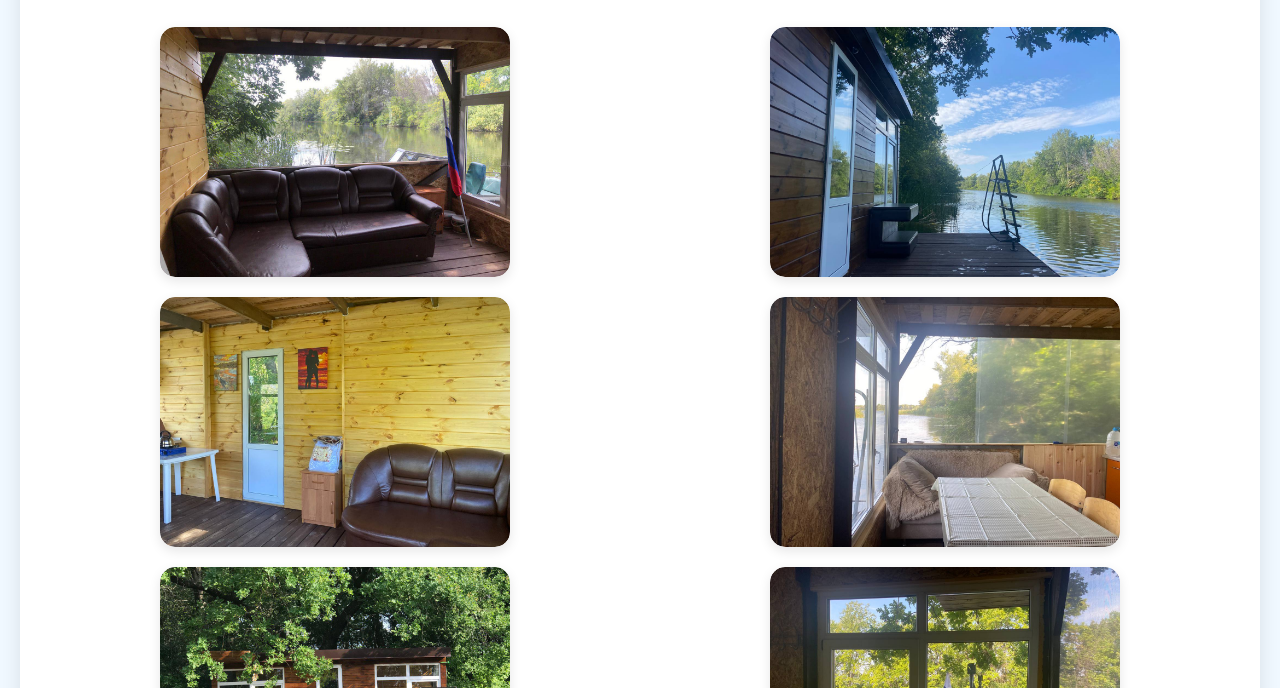
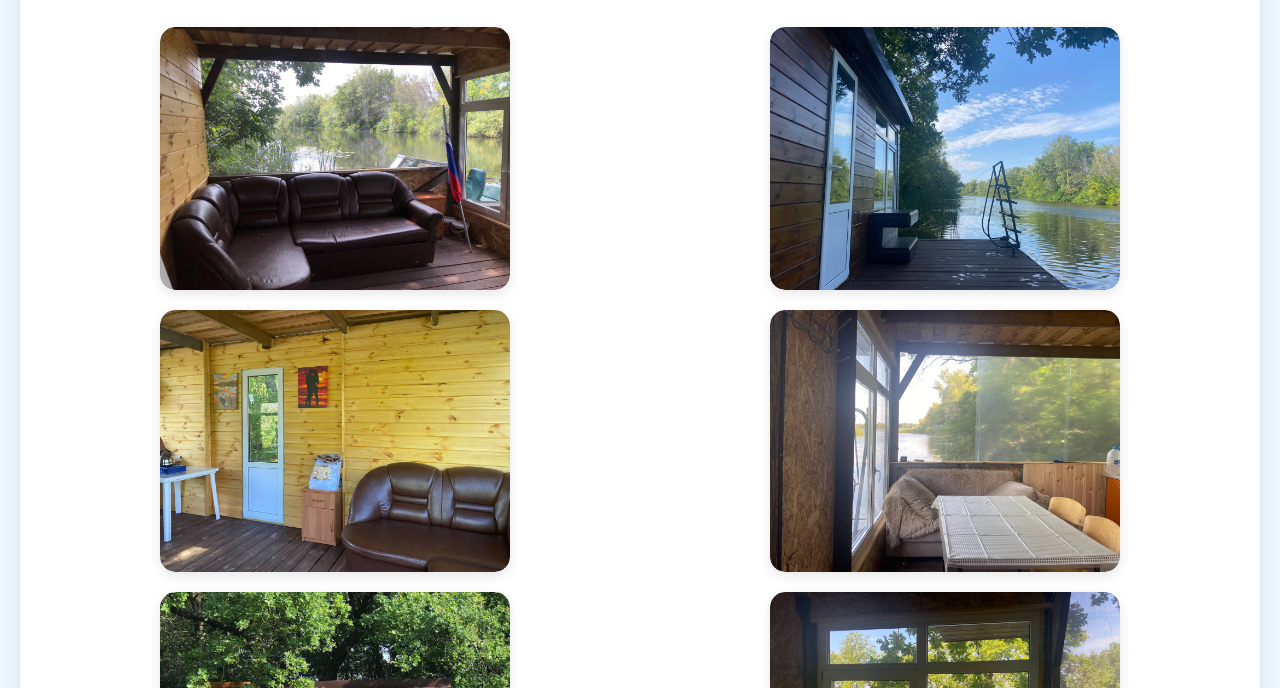
Before and after one commit to mmshop263-ctrl/panton, a plain HTML site: page index.html in a window 1280 px wide. Shown: the part 732-1420 px from the top of the page. Drawn offline with Linux system fonts and the light colour scheme.

Commit message:
Update index.html

```diff
--- a/index.html
+++ b/index.html
@@ -107,7 +107,7 @@ section p:hover {
 }
 .gallery-container {
     display: grid;
-    grid-template-columns: repeat(2, 1fr); /* два столбца */
+    grid-template-columns: repeat(2, 1fr);
     gap: 20px;
     justify-items: center;
 }
@@ -120,7 +120,7 @@ section p:hover {
     cursor: pointer;
     backdrop-filter: blur(4px);
     width: 100%;
-    max-width: 350px; /* ограничение ширины */
+    max-width: 350px;
 }
 .gallery-item:hover {
     transform: scale(1.03);
@@ -129,7 +129,8 @@ section p:hover {
 }
 .gallery-item img {
     width: 100%;
-    height: 250px; /* увеличено по высоте */
+    height: auto; /* увеличено для меньших пустых пространств */
+    max-height: 400px; /* ограничение по высоте, чтобы изображения были крупнее */
     object-fit: cover;
     display: block;
     border-radius: 15px;
```
